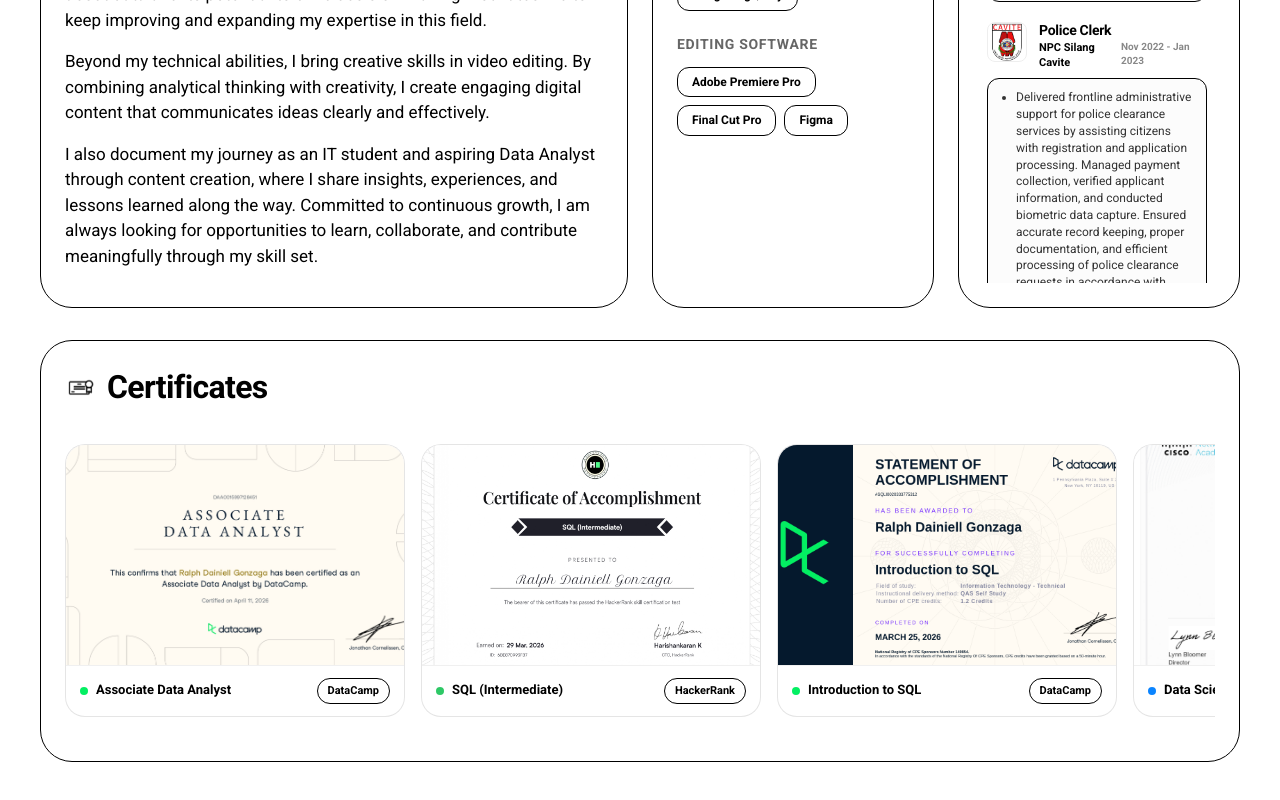
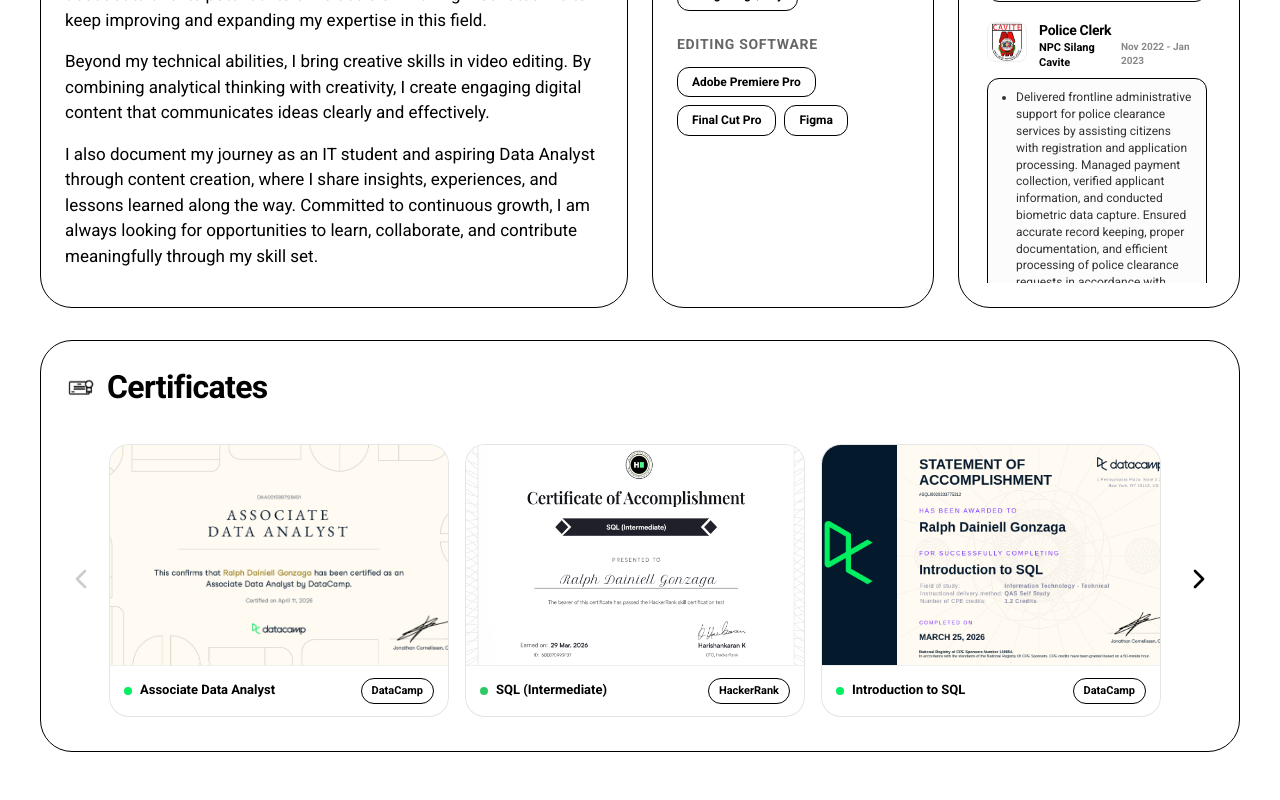
Before and after one commit to Valiantic/Ralph-Dainiell, a Next.js app: page / in a window 1280 px wide. Shown: the part 704-1504 px from the top of the page. Built offline with nearby package versions, Linux system fonts and the light colour scheme.

Commit message:
scrollss

```diff
--- a/app/components/CertificatesSection.tsx
+++ b/app/components/CertificatesSection.tsx
@@ -3,7 +3,7 @@
 import { Certificate } from '../types/portfolio';
 import { useRef, useState, useEffect } from 'react';
 import Image from 'next/image';
-import { FiX } from 'react-icons/fi';
+import { FiChevronLeft, FiChevronRight, FiX } from 'react-icons/fi';
 import { createPortal } from 'react-dom';
 
 interface CertificatesSectionProps {
@@ -19,8 +19,10 @@
 
 export const CertificatesSection = ({ certificates }: CertificatesSectionProps) => {
     const scrollRef = useRef<HTMLDivElement>(null);
-    const animFrameRef = useRef<number | null>(null);
+    const showNav = certificates.length > 3;
 
+    const [atStart, setAtStart] = useState(true);
+    const [atEnd, setAtEnd] = useState(false);
     const [selectedCert, setSelectedCert] = useState<Certificate | null>(null);
     const [isMobile, setIsMobile] = useState(false);
 
@@ -29,6 +31,23 @@
         check();
         window.addEventListener('resize', check);
         return () => window.removeEventListener('resize', check);
+    }, []);
+
+    const checkScrollPosition = () => {
+        if (scrollRef.current) {
+            const { scrollLeft, scrollWidth, clientWidth } = scrollRef.current;
+            setAtStart(scrollLeft <= 10);
+            setAtEnd(scrollLeft + clientWidth >= scrollWidth - 10);
+        }
+    };
+
+    useEffect(() => {
+        const el = scrollRef.current;
+        if (el) {
+            el.addEventListener('scroll', checkScrollPosition);
+            checkScrollPosition();
+            return () => el.removeEventListener('scroll', checkScrollPosition);
+        }
     }, []);
 
     useEffect(() => {
@@ -48,24 +67,12 @@
         return () => { document.body.style.overflow = ''; };
     }, [selectedCert]);
 
-    const startAutoScroll = () => {
-        const scroll = () => {
-            if (!scrollRef.current) return;
-            const { scrollLeft, scrollWidth, clientWidth } = scrollRef.current;
-            if (scrollLeft + clientWidth >= scrollWidth) {
-                scrollRef.current.scrollLeft = 0;
-            } else {
-                scrollRef.current.scrollLeft += 1;
-            }
-            animFrameRef.current = requestAnimationFrame(scroll);
-        };
-        animFrameRef.current = requestAnimationFrame(scroll);
-    };
-
-    const stopAutoScroll = () => {
-        if (animFrameRef.current) {
-            cancelAnimationFrame(animFrameRef.current);
-            animFrameRef.current = null;
+    const scroll = (direction: 'left' | 'right') => {
+        if (scrollRef.current) {
+            scrollRef.current.scrollBy({
+                left: direction === 'left' ? -370 : 370,
+                behavior: 'smooth'
+            });
         }
     };
 
@@ -115,22 +122,27 @@
                     ))}
                 </div>
             ) : (
-                /* DESKTOP — conveyor belt auto scroll on hover */
-                <div
-                    onMouseEnter={startAutoScroll}
-                    onMouseLeave={stopAutoScroll}
-                    style={{ position: 'relative', overflow: 'hidden' }}
-                >
+                /* DESKTOP SCROLL ROW */
+                <div style={{ position: 'relative', display: 'flex', alignItems: 'center', gap: '12px' }}>
+                    {showNav && (
+                        <button onClick={() => scroll('left')} style={{
+                            background: 'none', border: 'none', zIndex: 2,
+                            opacity: atStart ? 0.2 : 1, cursor: 'pointer'
+                        }}>
+                            <FiChevronLeft size={32} />
+                        </button>
+                    )}
+
                     <div
                         ref={scrollRef}
-                        className="cert-scroll"
+                        className="no-scrollbar"
                         style={{
                             display: 'flex',
                             gap: '16px',
                             overflowX: 'auto',
-                            padding: '10px 4px 20px',
-                            scrollSnapType: 'x mandatory',
-                            userSelect: 'none',
+                            padding: '10px 4px',
+                            flex: 1,
+                            scrollSnapType: 'x mandatory'
                         }}
                     >
                         {certificates.map((cert) => (
@@ -146,17 +158,13 @@
                                     overflow: 'hidden',
                                     flexShrink: 0,
                                     scrollSnapAlign: 'start',
-                                    transition: 'transform 0.25s cubic-bezier(0.34, 1.56, 0.64, 1), box-shadow 0.25s ease',
+                                    transition: 'transform 0.25s cubic-bezier(0.34, 1.56, 0.64, 1)',
                                 }}
                                 onMouseEnter={e => {
                                     e.currentTarget.style.transform = 'scale(1.03) translateY(-4px)';
-                                    e.currentTarget.style.boxShadow = '0 12px 32px rgba(0,0,0,0.12)';
-                                    e.currentTarget.style.borderRadius = '20px';
                                 }}
                                 onMouseLeave={e => {
                                     e.currentTarget.style.transform = 'scale(1) translateY(0)';
-                                    e.currentTarget.style.boxShadow = 'none';
-                                    e.currentTarget.style.borderRadius = '20px';
                                 }}
                             >
                                 <div style={{ position: 'relative', height: '220px', background: '#f2f2f7' }}>
@@ -195,6 +203,15 @@
                             </div>
                         ))}
                     </div>
+
+                    {showNav && (
+                        <button onClick={() => scroll('right')} style={{
+                            background: 'none', border: 'none', zIndex: 2,
+                            opacity: atEnd ? 0.2 : 1, cursor: 'pointer'
+                        }}>
+                            <FiChevronRight size={32} />
+                        </button>
+                    )}
                 </div>
             )}
 
@@ -231,8 +248,7 @@
             }
 
             <style jsx>{`
-                .cert-scroll::-webkit-scrollbar { display: none; }
-                .cert-scroll { -ms-overflow-style: none; scrollbar-width: none; }
+                .no-scrollbar::-webkit-scrollbar { display: none; }
 
                 .no-lift:hover {
                     transform: none !important;
```
